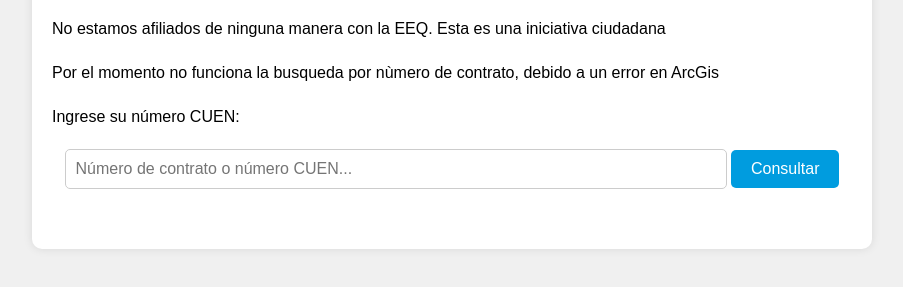
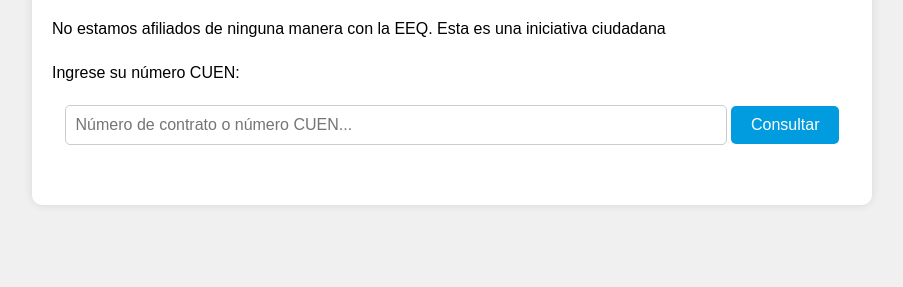
Before and after one commit to codewavejam/cortes-eeq.github.io, a plain HTML site: page index.html in a window 1280 px wide. Shown: the part 177-464 px from the top of the page, without its empty margins (188-1091 px from the left). Drawn offline with Linux system fonts and the light colour scheme.

Commit message:
Update index.html

```diff
--- a/index.html
+++ b/index.html
@@ -11,7 +11,6 @@
         <h1>Consulta de Cortes EEQ</h1>
         <p>Este sitio pretende ayudar a la ciudadanía en la consulta de horarios de cortes de luz.</p>
         <p>No estamos afiliados de ninguna manera con la EEQ. Esta es una iniciativa ciudadana</p>
-        <p>Por el momento no funciona la busqueda por nùmero de contrato, debido a un error en ArcGis</p>
         <p>Ingrese su número CUEN:</p>
         <form id="queryForm">
             <input type="text" id="searchId" placeholder="Número de contrato o número CUEN...">
```
